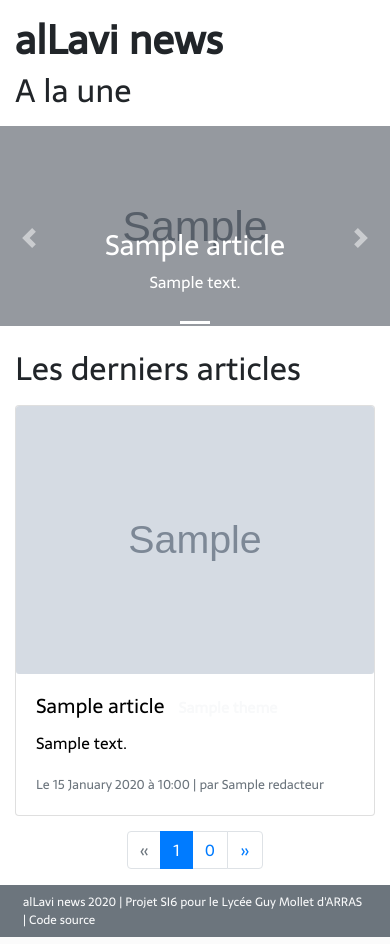
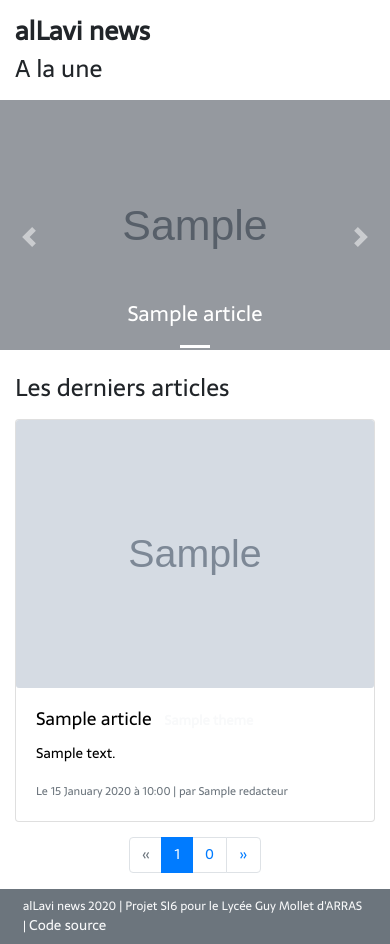
Before and after one commit to alexlabuz/alvnews, a PHP site: template src/view/home.html.twig in a window 390 px wide. Shown: the part 56-1000 px from the top of the page. Run offline with PHP 8.4, Linux system fonts and the light colour scheme; the template is opened without the code that fills it: most values are stand-ins (such as "Sample title", 1, 10 or a date in 2020); grey boxes marked "Sample" are stand-in pictures; some libraries are stand-ins or nearby versions.

Commit message:
Améliorations de l'interface mobile et améliorations divers

```diff
--- a/public/css/style.css
+++ b/public/css/style.css
@@ -3,6 +3,15 @@
 	src: url("../font/Sarala-Regular.woff2") format("woff2"),
 		url("../font/Sarala-Regular.woff") format("woff");
 }
+
+@media(max-width:776px){
+	h1{font-size: 26px;}
+	h2{font-size: 24px;}
+	h3{font-size: 21px;}
+	h5{font-size: 18px;}
+	p, a{font-size: 14px;}
+}
+
 body{font-family:Sarala;}
 
 body::-webkit-scrollbar{width: 15px;}
@@ -18,9 +27,7 @@ body::-webkit-scrollbar-thumb{
 .footer p{font-size:12px;}
 
 /*--Tamplate--*/
-nav.navbar{
-	position: sticky;
-	top: 0;
+nav.homeNavBar{
 	z-index: 2;
 }
 /*--Recherche instantané---*/
@@ -42,7 +49,7 @@ nav.navbar{
 }
 @media(max-width:776px){
 	.carousel img{
-		height: 200px;
+		height: 250px;
 	}
 }
 
@@ -98,6 +105,12 @@ nav.navbar{
 	width: 150px;
 	height: 150px;
 }
+@media(max-width:776px){
+	.img-profile{
+		width: 110px;
+		height: 110px;
+	}
+}
 .img-mini{
 	width: 80px;
 	height: 80px;
--- a/src/controller/userController.php
+++ b/src/controller/userController.php
@@ -386,6 +386,9 @@ function gestionUserController($twig, $db){
 		$form["error"] = $_GET["error"];
 	}
 
+	// Tableau qui contiens les nom textuel des roles dans l'ordre
+	$form["textRole"] = ["Client", "Modérateur", "Administrateur"];
+
 	echo $twig->render("gestionUser.html.twig", array("form" => $form));
 }
 
--- a/src/view/base.html.twig
+++ b/src/view/base.html.twig
@@ -13,7 +13,7 @@
 <body>
 
 {% if form.nonavbar is not defined %}
-<nav class="navbar navbar-expand-sm navbar-dark bg-secondary">
+<nav class="navbar navbar-expand-sm navbar-dark bg-secondary sticky-top homeNavBar">
 	<a class="navbar-brand" href="./"><b>alLavi news</b></a>
 	<button class="navbar-toggler" type="button" data-toggle="collapse" data-target="#navbarNav" aria-controls="navbarNav" aria-expanded="false" aria-label="Toggle navigation">
 		<span class="navbar-toggler-icon"></span>
@@ -69,7 +69,7 @@
 </div>
 
 {% if form.nofooter is not defined %}
-<div class="container-fluid bg-secondary overflow-hidden p-2 footer">
+<div class="container-fluid bg-secondary overflow-hidden p-2 mt-3 footer">
 	<div class="container">
 	<p class="text-light m-0">alLavi news 2020 | Projet SI6 pour le Lycée Guy Mollet d'ARRAS | <a class="text-light" href="https://github.com/alexlabuz/alvnews" target="_blank">Code source</a></p>
 	</div>
--- a/src/view/home.html.twig
+++ b/src/view/home.html.twig
@@ -28,7 +28,7 @@
 		</div>
       	<div class="carousel-caption d-md-block">
         	<h3>{{a.titre}}</h3>
-        	<p>{{a.description}}</p>
+        	<p class="d-none d-sm-block">{{a.description}}</p>
       	</div>
 	</a>
     </div>
--- a/src/view/inscription.html.twig
+++ b/src/view/inscription.html.twig
@@ -32,12 +32,15 @@ html, body, .baseDiv, .log_in{height: 100%;}
 		<div class="form-group">
 			<label for="password">Mot de passe *</label>
 			<input type="password" class="form-control" id="password" name="password" required/>
+		</div>
+		<div class="form-group">
+			<label for="password">Confirmation *</label>
 			<input type="password" class="form-control" id="password2" name="password2" required/>
 		</div>
 		<button type="submit" name="btInscrire" class="btn btn-primary">S'inscrire</button>
 	</form>
 
-	<p class="m-3">Tu as déjà un compte ? <a href="?page=connexion">connecte toi ici !</a></p>
+	<p class="m-3 text-center">Tu as déjà un compte ? <a href="?page=connexion">connecte toi ici !</a></p>
 	<a href="./">Retour à l'accueil du site</a>
 	{% endif %}
 </div>
--- a/src/view/profil.html.twig
+++ b/src/view/profil.html.twig
@@ -14,7 +14,7 @@
 {% endif %}
 <!-- AFFICHAGE INFO PROFIL -->
 <div class="container bg-dark text-light">
-	<div class="row border-bottom border-light p-2">
+	<div class="row border-bottom border-light p-2 text-center text-sm-left">
 		<!-- PHOTO PROFILE -->
 		<div class="col-lg-2 align-self-center">
 		<a href="?page=updateUser">
@@ -27,7 +27,7 @@
 		</div>
 		<!-- NOM UTILISATEUR -->
 		<div class="col-lg-3 align-self-center">
-			<h2>{{user.nom}}</h2>
+			<h2 class="mt-3 mt-sm-0 overflow-hidden">{{user.nom}}</h2>
 		</div>
 		<!-- INFO UTILISATEUR -->
 		<div class="col-sm-7 align-self-center">
```
Also changed, not shown: src/view/article.html.twig (+18 -12 lines), src/view/connexion.html.twig (+3 -4 lines), src/view/gestionUser.html.twig (+8 -1 lines).
